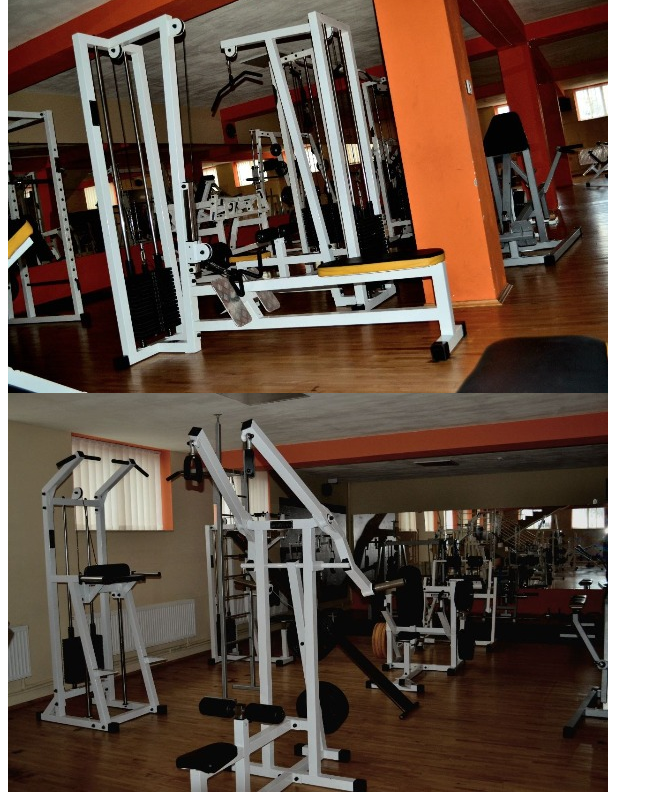
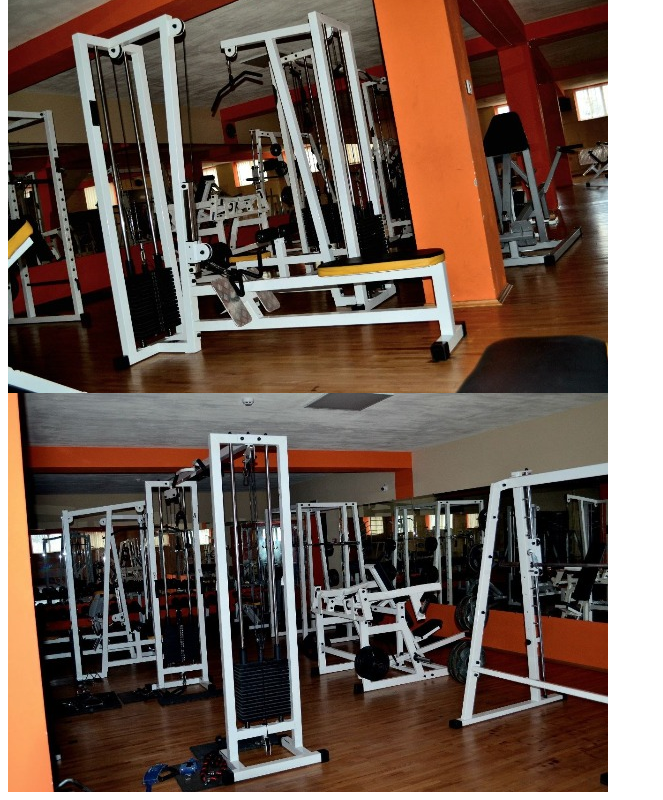
Before and after one commit to VolodymyrIpatenko/victoria-react, a plain HTML site: page index.html in a window 1280 px wide. Shown: the part 7974-8774 px from the top of the page, without its empty margins (0-663 px from the left). Drawn offline with Linux system fonts and the light colour scheme.

Commit message:
pullover

```diff
--- a/index.html
+++ b/index.html
@@ -39,7 +39,6 @@
     <img src="./another-bikes.jpeg" alt="" />
     <img src="./smith.jpeg" alt="" />
     <img src="./train.jpeg" alt="" />
-    <img src="./pull.jpg" alt="" />
-    <!-- <img src="./greb.jpeg" alt="" /> -->
+    <img src="./pullover.jpeg" alt="" />
   </body>
 </html>
```
Also changed, not shown: pullover.jpeg (added).
